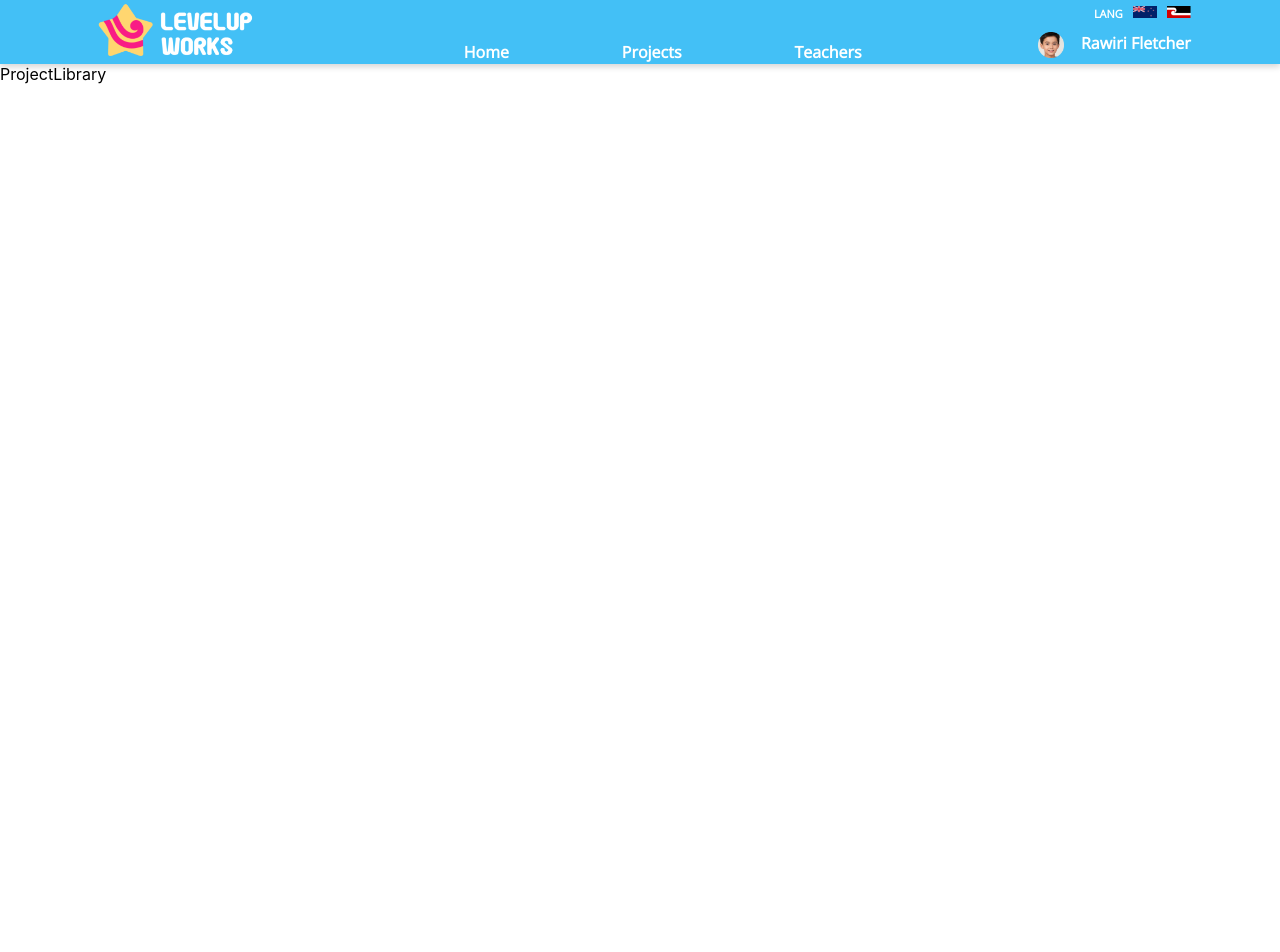
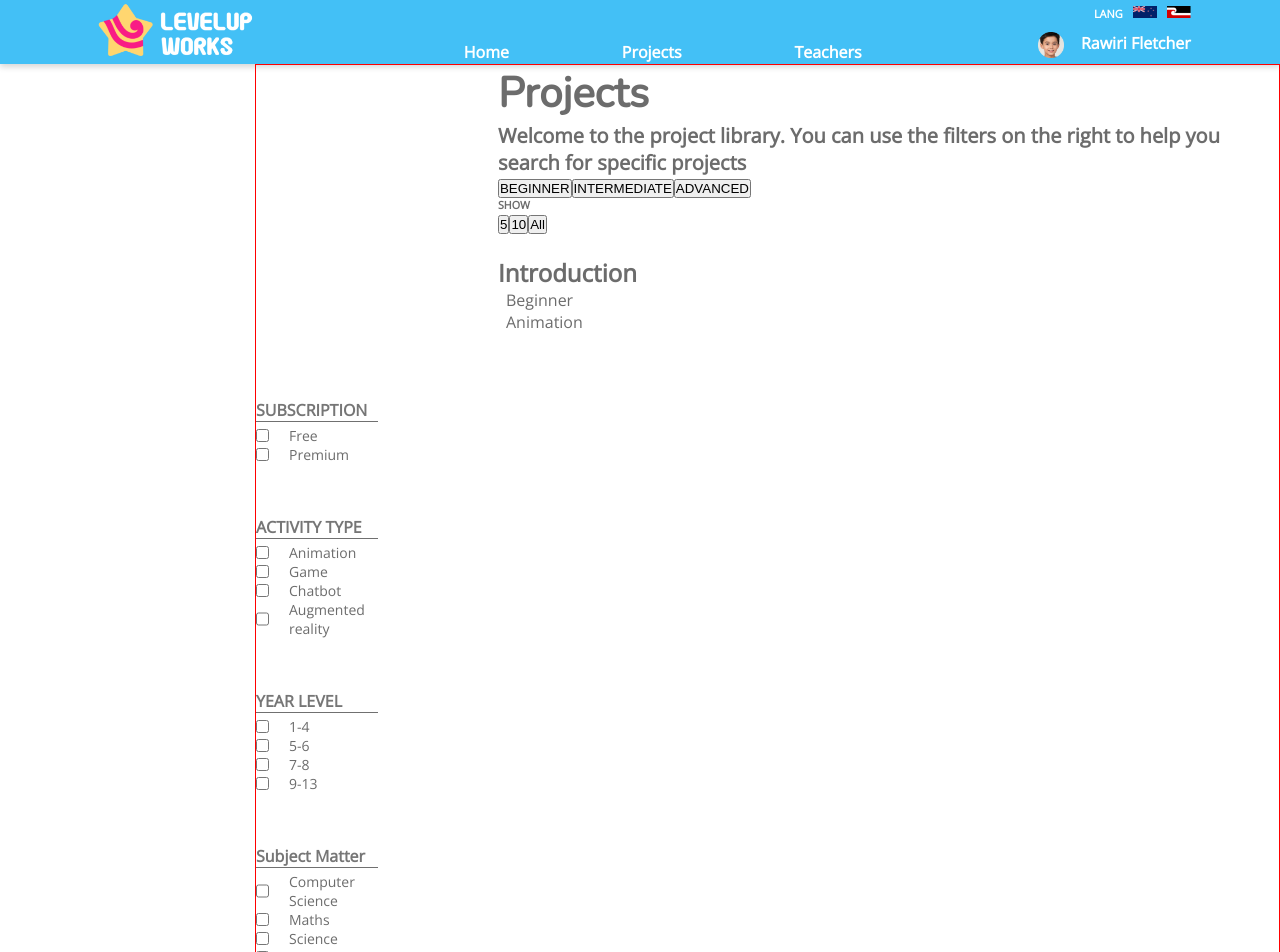
Before and after one commit to farhanmalek/EducationApp-FrontEnd, a React (Create React App) app: page /projectlibrary in a window 1280 px wide. Shown: the top 952 px of the page. Before the commit the page ends 800 px from the top, so only its background shows below. Built offline with nearby package versions, Linux system fonts and the light colour scheme.

Commit message:
began project library design, added filter container

```diff
--- a/public/index.html
+++ b/public/index.html
@@ -28,7 +28,9 @@
     <link rel="preconnect" href="https://fonts.googleapis.com">
 <link rel="preconnect" href="https://fonts.gstatic.com" crossorigin>
 <link href="https://fonts.googleapis.com/css2?family=Noto+Sans+JP&family=Noto+Sans:wght@300&family=Open+Sans&family=Oswald&family=Poppins:wght@200;400;500&display=swap" rel="stylesheet">
-
+<link rel="preconnect" href="https://fonts.googleapis.com">
+<link rel="preconnect" href="https://fonts.gstatic.com" crossorigin>
+<link href="https://fonts.googleapis.com/css2?family=Noto+Sans+JP&family=Noto+Sans:wght@300&family=Nunito&family=Open+Sans&family=Oswald&family=Poppins:wght@200;400;500&display=swap" rel="stylesheet">
     <title>React App</title>
 
   </head>
--- /dev/null
+++ b/src/pages/ProjectLibrary/Filter.js
@@ -0,0 +1,109 @@
+import styles from "./ProjectLibrary.module.css";
+
+export default function Filter() {
+  return (
+    <div className={styles.filterContainer}>
+    <div className={styles.subscription}>
+      <p>SUBSCRIPTION</p>
+      <div className={styles.checkboxContainer}>
+        <div className={styles.filterItem}>
+          <input type="checkbox" id="free" />
+          <label htmlFor="free">Free</label>
+        </div>
+
+        <div className={styles.filterItem}>
+          <input type="checkbox" id="premium" />
+          <label htmlFor="premium">Premium</label>
+        </div>
+      </div>
+    </div>
+
+    <div className={styles.activityType}>
+      <p>ACTIVITY TYPE</p>
+      <div className={styles.checkboxContainer}>
+        <div className={styles.filterItem}>
+          <input type="checkbox" id="animation" />
+          <label htmlFor="animation">Animation</label>
+        </div>
+
+        <div className={styles.filterItem}>
+          <input type="checkbox" id="game" />
+          <label htmlFor="game">Game</label>
+        </div>
+
+        <div className={styles.filterItem}>
+          <input type="checkbox" id="chatbot" />
+          <label htmlFor="chatbot">Chatbot</label>
+        </div>
+
+        <div className={styles.filterItem}>
+          <input type="checkbox" id="augmented reality" />
+          <label htmlFor="augmented reality">Augmented reality</label>
+        </div>
+      </div>
+    </div>
+
+    <div className={styles.yearLevel}>
+      <p>YEAR LEVEL</p>
+      <div className={styles.checkboxContainer}>
+        <div className={styles.filterItem}>
+          <input type="checkbox" id="1-4" />
+          <label htmlFor="1-4">1-4</label>
+        </div>
+
+        <div className={styles.filterItem}>
+          <input type="checkbox" id="5-6" />
+          <label htmlFor="5-6">5-6</label>
+        </div>
+
+        <div className={styles.filterItem}>
+          <input type="checkbox" id="7-8" />
+          <label htmlFor="7-8">7-8</label>
+        </div>
+
+        <div className={styles.filterItem}>
+          <input type="checkbox" id="9-13" />
+          <label htmlFor="9-13">9-13</label>
+        </div>
+      </div>
+    </div>
+
+    <div className={styles.subjectMatter}>
+      <p>Subject Matter</p>
+      <div className={styles.checkboxContainer}>
+        <div className={styles.filterItem}>
+          <input type="checkbox" id="computer-science" />
+          <label htmlFor="computer-science">Computer Science</label>
+        </div>
+
+        <div className={styles.filterItem}>
+          <input type="checkbox" id="maths" />
+          <label htmlFor="maths">Maths</label>
+        </div>
+
+        <div className={styles.filterItem}>
+          <input type="checkbox" id="science" />
+          <label htmlFor="science">Science</label>
+        </div>
+
+        <div className={styles.filterItem}>
+          <input type="checkbox" id="language" />
+          <label htmlFor="language">Language</label>
+        </div>
+
+        <div className={styles.filterItem}>
+          <input type="checkbox" id="Art" />
+          <label htmlFor="Art">Art</label>
+        </div>
+
+        <div className={styles.filterItem}>
+          <input type="checkbox" id="music" />
+          <label htmlFor="music">Music</label>
+        </div>
+      </div>
+    </div>
+  </div>
+
+
+  );
+}
--- a/src/pages/ProjectLibrary/ProjectLibrary.js
+++ b/src/pages/ProjectLibrary/ProjectLibrary.js
@@ -1,7 +1,42 @@
+import styles from "./ProjectLibrary.module.css";
+import Filter from "./Filter";
 
-
-export default function ProjectLibrary () {
-    return (
-        <div>ProjectLibrary</div>
-    )
-    }
+export default function ProjectLibrary() {
+  return (
+    <>
+      <div className={styles.mainContainer}>
+        <Filter />
+        <div className={styles.contentBox}>
+          <h1>Projects</h1>
+          <h3>
+            Welcome to the project library. You can use the filters on the right
+            to help you search for specific projects
+          </h3>
+          <div className={styles.filterButtons}>
+            <div className={styles.filterButtonsLevel}>
+              <button>BEGINNER</button>
+              <button>INTERMEDIATE</button>
+              <button>ADVANCED</button>
+            </div>
+            <div className={styles.filterProjectsDisplayed}>
+              <h6>SHOW</h6>
+              <button>5</button>
+              <button>10</button>
+              <button>All</button>
+            </div>
+            <div className={styles.displayProjects}>
+              <div className={styles.projectCard}>
+                <img src="" alt="" />
+                <h2>Introduction</h2>
+                <div className={styles.projectDetails}>
+                  <p>Beginner</p>
+                  <p>Animation</p>
+                </div>
+              </div>
+            </div>
+          </div>
+        </div>
+      </div>
+    </>
+  );
+}
--- /dev/null
+++ b/src/pages/ProjectLibrary/ProjectLibrary.module.css
@@ -0,0 +1,71 @@
+* {
+    margin: 0px;
+    padding: 0px;
+    box-sizing: border-box;
+}
+/*Styling the main container */
+.mainContainer {
+    display: flex;
+    justify-content: flex-start;
+    border: 1px solid red;
+    margin-left: 255px;
+    gap: 119.5px;
+    font-family: 'Open Sans', sans-serif;
+    color: #6C6C6C;
+
+}
+
+.contentBox h1 {
+    font-family: "Nunito", sans-serif;
+    font-size: 42px;
+    font-weight:900;
+    color: #6C6C6C;
+
+}
+.contentBox h3 {
+    font-size: 20px;
+
+}
+
+.filterButtonsLevel button {
+
+}
+
+
+/* Styling for the filter container only */
+.filterContainer {
+    font-family: 'Open Sans', sans-serif;
+    display: flex;
+    flex-direction: column;
+    height: 658px;
+    justify-content: space-around;
+    font-size: 14px;
+    margin-top: 308px;
+}
+
+.filterItem {
+    display: flex;
+    gap: 20px;
+}
+
+
+.subscription {
+    display: flex;
+    flex-direction: column;
+}
+
+.checkboxContainer {
+    display: flex;
+    flex-direction: column;
+}
+
+ .filterContainer p:first-child {
+    font-size: 16px;
+    color: #767676;
+    font-weight: bolder;
+    margin-left: 0;
+    margin-bottom: 4.5px;
+    border-bottom: 1px solid #707070 ;
+}
+/* End of filter container styling */
+/*  */
```
